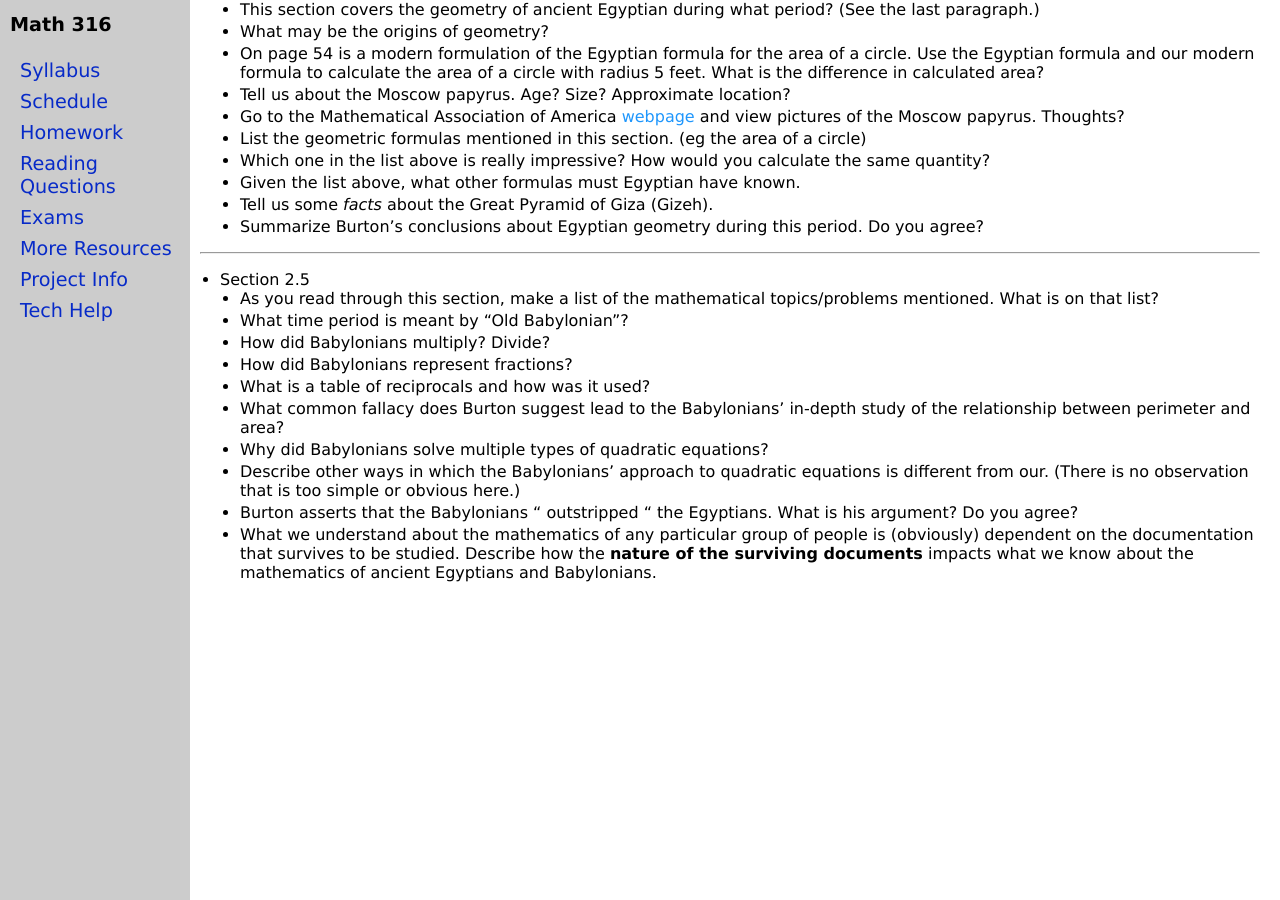
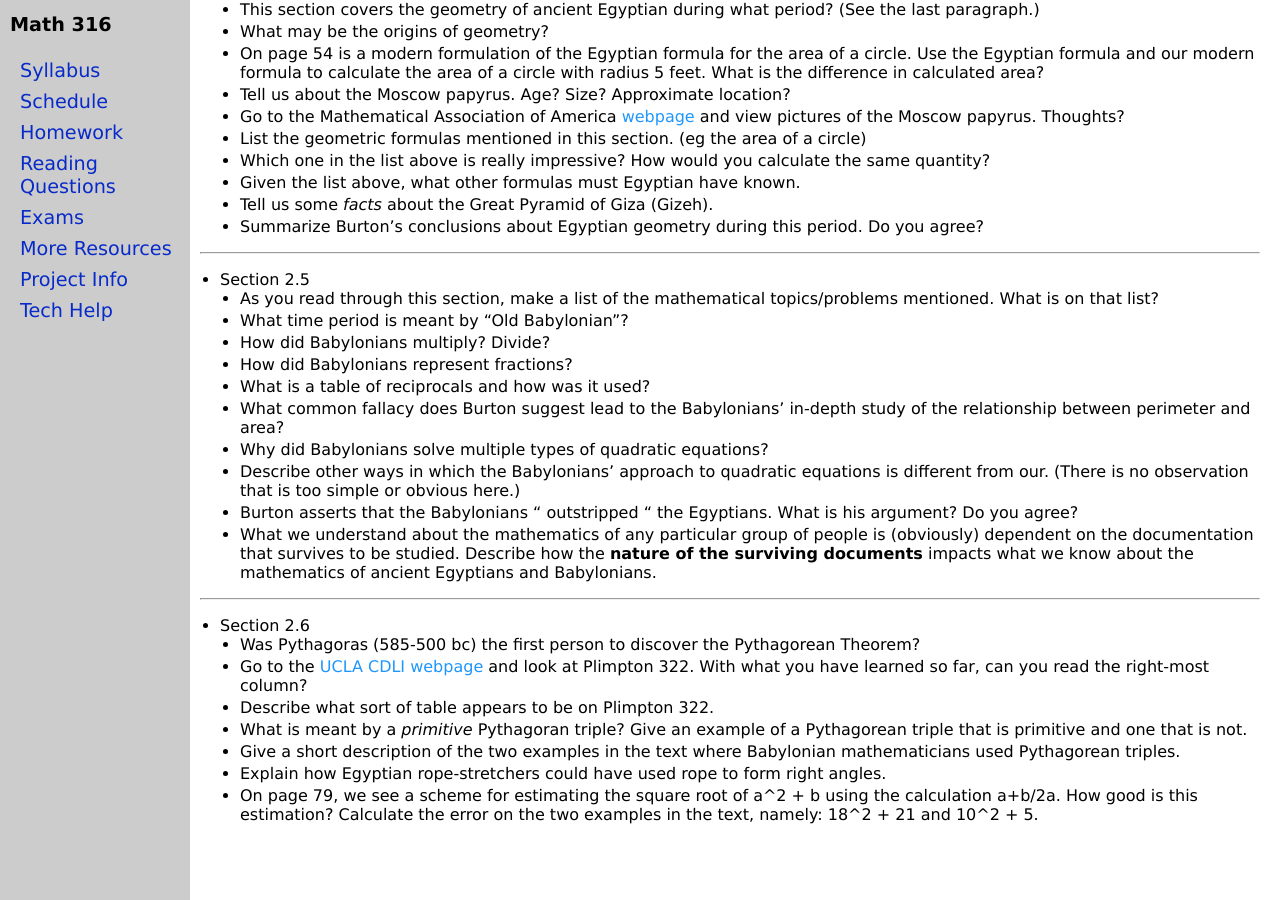
Before and after one commit to jrfaudree/HOM, a Jekyll site: the page built from rq.md, in a window 1280 px wide and 900 px high, scrolled down 1187 px. Built offline with Jekyll 4.4.1, drawn with Linux system fonts in a browser that asks for light colours.

Commit message:
Update rq.md

```diff
--- a/rq.md
+++ b/rq.md
@@ -80,4 +80,15 @@ ______
   - Burton asserts that the Babylonians " outstripped " the Egyptians. What is his argument? Do you agree?
   - What we understand about the mathematics of any particular group of people is (obviously) dependent on the documentation that survives to be studied. Describe how the **nature of the surviving documents** impacts what we know about the mathematics of ancient Egyptians and Babylonians.
 
+___________
+
+- Section 2.6
+  - Was Pythagoras (585-500 bc) the first person to discover the Pythagorean Theorem?
+  - Go to the [UCLA CDLI webpage](https://cdli.ucla.edu/search/search_results.php?SearchMode=Text&ObjectID=P254790) and look at Plimpton 322. With what you have learned so far, can you read the right-most column?
+  - Describe what sort of table appears to be on Plimpton 322.
+  - What is meant by a *primitive* Pythagoran triple? Give an example of a Pythagorean triple that is primitive and one that is not.
+  - Give a short description of the two examples in the text where Babylonian mathematicians used Pythagorean triples.
+  - Explain how Egyptian rope-stretchers could have used rope to form right angles.
+  - On page 79, we see a scheme for estimating the square root of a^2 + b using the calculation a+b/2a. How good is this estimation? Calculate the error on the two examples in the text, namely: 18^2 + 21 and 10^2 + 5.
+
 <div style="padding-bottom: 40px"></div>
```
